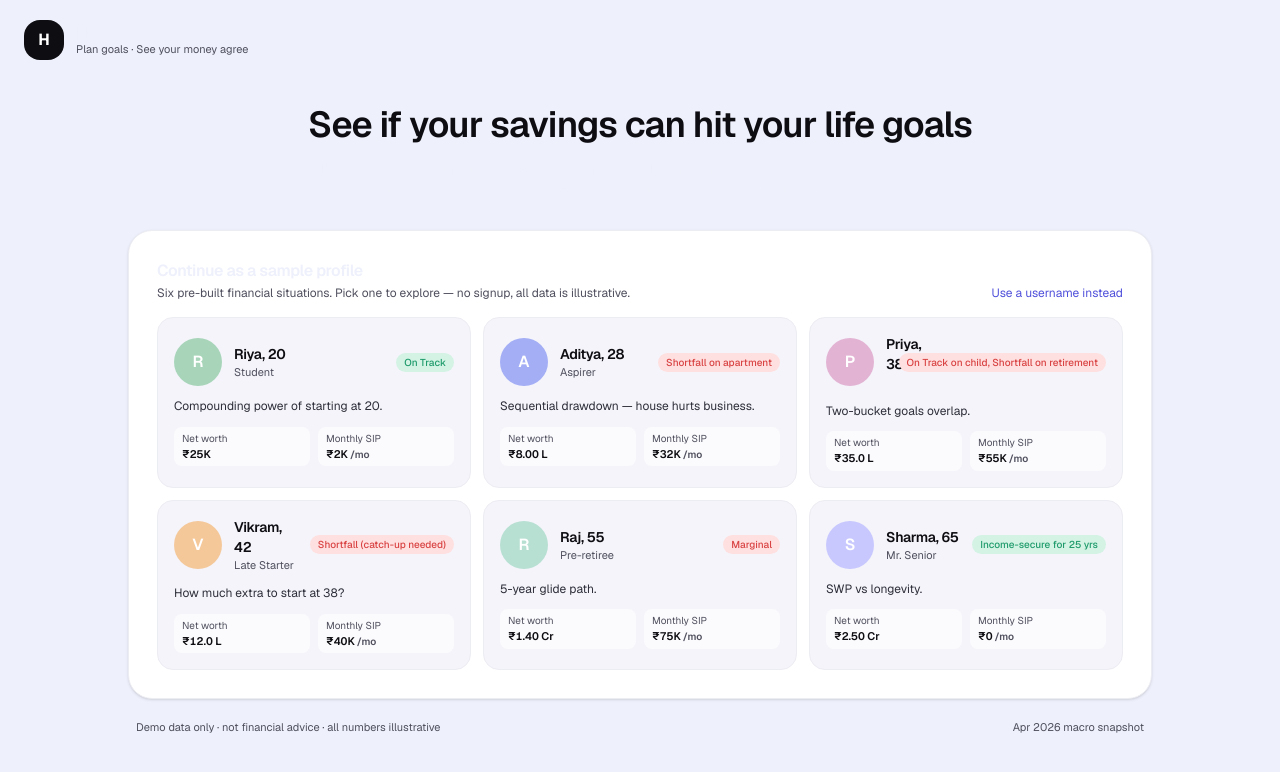
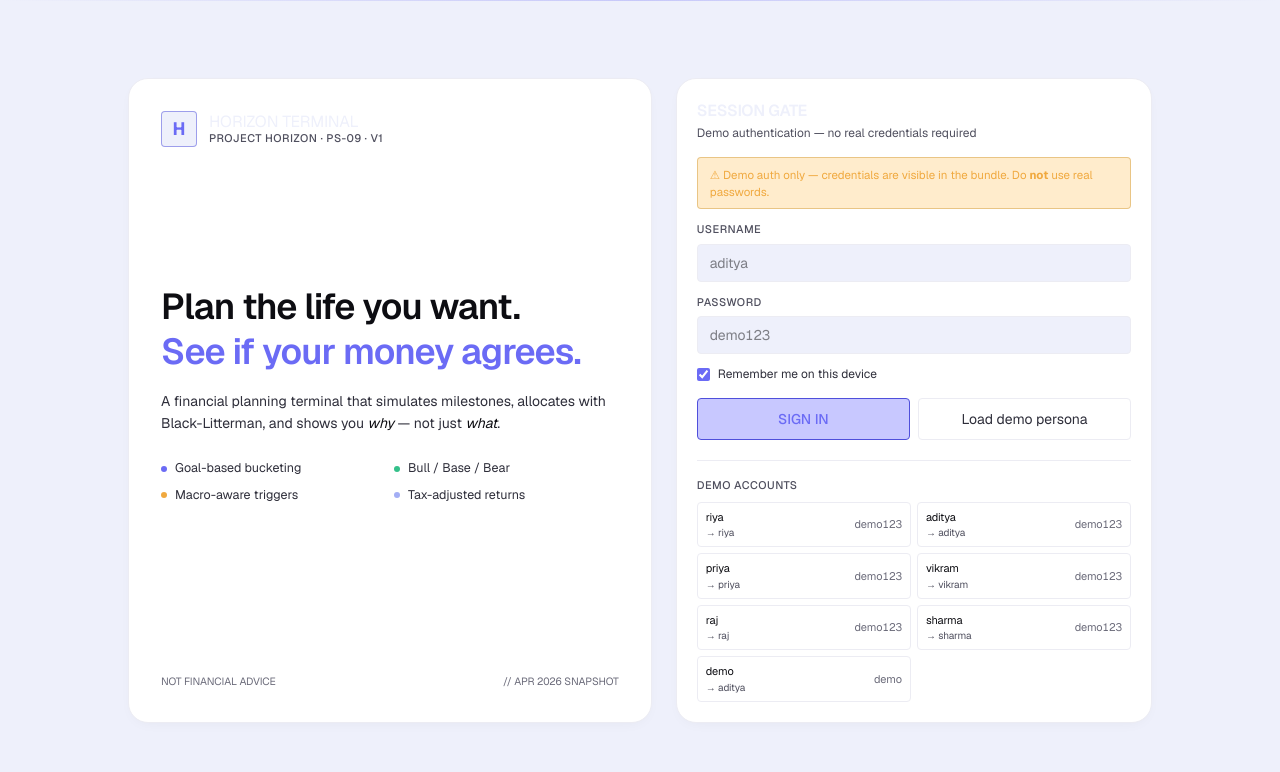
Before and after one commit to MananBhanushali/horizon26, a Next.js app: page /login in a window 1280 px wide. Shown: the top 772 px of the page. Built offline with nearby package versions, Linux system fonts and the light colour scheme.

Commit message:
booht changes

```diff
--- a/app/login/page.tsx
+++ b/app/login/page.tsx
@@ -4,238 +4,238 @@ import { useState } from "react";
 import { useRouter } from "next/navigation";
 import { useApp } from "@/components/providers/AppProvider";
 import { demoUsers } from "@/data/users";
-import { personas } from "@/data/personas";
-
-const PROFILE_COLORS: Record<string, string> = {
-  riya: "#a8d5ba",
-  aditya: "#a3aef5",
-  priya: "#e3b3d4",
-  vikram: "#f5c89a",
-  raj: "#b8e0d2",
-  sharma: "#c8c8ff",
-};
+import { TerminalPanel } from "@/components/ui/TerminalPanel";
+import Silk from "@/components/ui/Silk";
 
 export default function LoginPage() {
   const { login } = useApp();
   const router = useRouter();
   const [username, setUsername] = useState("");
   const [password, setPassword] = useState("");
+  const [remember, setRemember] = useState(true);
   const [error, setError] = useState<string | null>(null);
   const [loading, setLoading] = useState(false);
-  const [showManual, setShowManual] = useState(false);
 
-  const signInAs = (u: string, p: string) => {
-    setLoading(true);
+  const onSubmit = (e: React.FormEvent) => {
+    e.preventDefault();
     setError(null);
-    setTimeout(() => {
-      const r = login(u, p, true);
-      setLoading(false);
-      if (r.ok) router.push("/dashboard");
-      else setError(r.error);
-    }, 200);
-  };
-
-  const onManualSubmit = (e: React.FormEvent) => {
-    e.preventDefault();
     if (!username.trim() || !password.trim()) {
       setError("Username and password are required.");
       return;
     }
-    signInAs(username, password);
+    setLoading(true);
+    setTimeout(() => {
+      const r = login(username, password, remember);
+      setLoading(false);
+      if (!r.ok) {
+        setError(r.error);
+      } else {
+        router.push("/dashboard");
+      }
+    }, 220);
+  };
+
+  const loadDemo = () => {
+    setLoading(true);
+    setTimeout(() => {
+      const r = login("demo", "demo", true);
+      setLoading(false);
+      if (r.ok) router.push("/dashboard");
+      else setError(r.error);
+    }, 220);
   };
 
   return (
-    <div className="min-h-screen w-full flex flex-col">
-      {/* Top brand bar */}
-      <header className="px-6 py-5 flex items-center gap-3">
+    <div className="relative min-h-screen overflow-hidden bg-[var(--color-base)]">
+      {/* Background Effects */}
+      <div className="absolute inset-0 -z-10 opacity-10 pointer-events-none">
+        <Silk speed={2} scale={1.2} color="#22d3ee" noiseIntensity={1.5} />
+      </div>
+      <div className="absolute inset-0 h-grid-bg opacity-30 pointer-events-none" />
+      <div className="absolute inset-x-0 top-0 h-px bg-linear-to-r from-transparent via-cyan/30 to-transparent" />
+
+      <div className="relative grid place-items-center min-h-screen px-4 py-10">
+        <div className="grid w-full max-w-5xl gap-6 lg:grid-cols-[1.1fr_1fr] lg:items-stretch">
+          {/* Left: Terminal banner */}
+          <div className="h-panel-raised h-scanline flex flex-col justify-between p-6 lg:p-8 min-h-[420px]">
+            <div className="flex items-center gap-3">
               <div
-          className="grid place-items-center h-10 w-10 rounded-2xl bg-[var(--color-pill-dark)] text-white font-bold"
+                className="grid place-items-center h-9 w-9 rounded border border-[var(--color-cyan-dim)]/50 bg-[var(--color-base)] text-[var(--color-cyan)] h-mono text-lg font-bold"
                 aria-hidden
               >
                 H
               </div>
               <div className="leading-tight">
-          <div className="text-base font-semibold tracking-tight">Horizon</div>
-          <div className="text-[11px] text-[var(--color-ink-dim)]">
-            Plan goals · See your money agree
+                <div className="h-mono text-base tracking-[0.06em]">
+                  HORIZON TERMINAL
+                </div>
+                <div className="h-tick">PROJECT HORIZON · PS-09 · v1</div>
               </div>
             </div>
-      </header>
 
-      <main className="flex-1 grid place-items-center px-4 pb-10">
-        <div className="w-full max-w-5xl">
-          {/* Hero */}
-          <div className="text-center mb-7">
-            <h1 className="text-3xl md:text-4xl font-semibold tracking-tight">
-              See if your savings can hit your life goals
+            <div className="mt-8 lg:mt-0">
+              <h1 className="text-3xl lg:text-4xl font-semibold tracking-tight leading-tight">
+                Plan the life you want.
+                <br />
+                <span className="text-[var(--color-cyan)]">
+                  See if your money agrees.
+                </span>
               </h1>
-            <p className="mt-3 text-sm md:text-base text-[var(--color-ink-mid)] max-w-2xl mx-auto leading-relaxed">
-              Drag goals onto a timeline and watch the math run. Buying a house at 32 drains the
-              corpus that was funding a business at 35 — Horizon shows you the cascade, not
-              calculator-by-calculator.
+              <p className="mt-4 max-w-md text-sm text-[var(--color-ink-mid)] leading-relaxed">
+                A financial planning terminal that simulates milestones,
+                allocates with Black-Litterman, and shows you{" "}
+                <em className="text-[var(--color-ink)]">why</em> — not just{" "}
+                <em className="text-[var(--color-ink)]">what</em>.
               </p>
+              <ul className="mt-6 grid grid-cols-2 gap-2 text-[12.5px] text-[var(--color-ink-mid)]">
+                <li className="flex items-center gap-2">
+                  <span className="h-1.5 w-1.5 rounded-full bg-[var(--color-cyan)]" />{" "}
+                  Goal-based bucketing
+                </li>
+                <li className="flex items-center gap-2">
+                  <span className="h-1.5 w-1.5 rounded-full bg-[var(--color-mint)]" />{" "}
+                  Bull / Base / Bear
+                </li>
+                <li className="flex items-center gap-2">
+                  <span className="h-1.5 w-1.5 rounded-full bg-[var(--color-amber)]" />{" "}
+                  Macro-aware triggers
+                </li>
+                <li className="flex items-center gap-2">
+                  <span className="h-1.5 w-1.5 rounded-full bg-[var(--color-slate)]" />{" "}
+                  Tax-adjusted returns
+                </li>
+              </ul>
             </div>
 
-          {/* Profile cards — one-click sign-in */}
-          <div className="rounded-3xl bg-white p-6 md:p-7 shadow-sm border border-[var(--color-edge)]">
-            <div className="flex items-end justify-between mb-4 flex-wrap gap-2">
-              <div>
-                <div className="text-base font-semibold tracking-tight">
-                  Continue as a sample profile
-                </div>
-                <div className="text-xs text-[var(--color-ink-dim)] mt-0.5">
-                  Six pre-built financial situations. Pick one to explore — no signup, all data is
-                  illustrative.
+            <div className="mt-8 flex items-center justify-between text-[10.5px] text-[var(--color-ink-faint)] h-mono">
+              <span>NOT FINANCIAL ADVICE</span>
+              <span>{"//"} APR 2026 SNAPSHOT</span>
             </div>
           </div>
-              <button
-                onClick={() => setShowManual((v) => !v)}
-                className="text-xs text-[var(--color-cyan-dim)] hover:underline"
+
+          {/* Right: Login card */}
+          <TerminalPanel
+            title="SESSION GATE"
+            subtitle="Demo authentication — no real credentials required"
+            raised
+            scanline
           >
-                {showManual ? "Hide" : "Use a username instead"}
-              </button>
+            <div className="mb-3 rounded border border-[var(--color-amber-dim)]/40 bg-[var(--color-amber-soft)] px-3 py-2 text-[11.5px] text-[var(--color-amber)]">
+              ⚠ Demo auth only — credentials are visible in the bundle. Do{" "}
+              <strong>not</strong> use real passwords.
             </div>
 
-            <div className="grid grid-cols-1 sm:grid-cols-2 lg:grid-cols-3 gap-3">
-              {personas.map((p) => {
-                const user = demoUsers.find((u) => u.personaId === p.id);
-                if (!user) return null;
-                const onTrack = p.status === "ON_TRACK" || p.status === "SURPLUS";
-                return (
-                  <button
-                    key={p.id}
-                    onClick={() => signInAs(user.username, user.password)}
-                    disabled={loading}
-                    className="group text-left rounded-2xl border border-[var(--color-edge)] bg-[var(--color-grid)] hover:bg-white hover:border-[var(--color-lavender-deep)] hover:shadow-md transition-all p-4 disabled:opacity-50"
+            <form
+              onSubmit={onSubmit}
+              className="flex flex-col gap-3"
+              noValidate
             >
-                    <div className="flex items-center gap-3">
-                      <span
-                        className="grid place-items-center h-12 w-12 rounded-full text-white text-base font-semibold"
-                        style={{ background: PROFILE_COLORS[p.id] ?? "#c8c8ff" }}
-                      >
-                        {p.name.charAt(0)}
-                      </span>
-                      <div className="min-w-0 flex-1">
-                        <div className="text-sm font-semibold tracking-tight">
-                          {p.name}, {p.age}
-                        </div>
-                        <div className="text-[11px] text-[var(--color-ink-dim)] truncate">
-                          {p.title.replace(`${p.name} the `, "")}
-                        </div>
-                      </div>
-                      <span
-                        className="text-[10px] font-medium px-2 py-0.5 rounded-full"
-                        style={{
-                          color: onTrack ? "var(--color-mint-dim)" : "var(--color-warn-dim)",
-                          background: onTrack
-                            ? "var(--color-mint-soft)"
-                            : "var(--color-warn-soft)",
-                        }}
-                      >
-                        {p.headlineStatus}
-                      </span>
-                    </div>
-                    <p className="mt-3 text-xs text-[var(--color-ink-mid)] leading-snug">
-                      {p.tagline}
-                    </p>
-                    <div className="mt-3 grid grid-cols-2 gap-2 text-[11px]">
-                      <div className="rounded-lg bg-white/70 px-2 py-1">
-                        <div className="text-[10px] text-[var(--color-ink-dim)]">Net worth</div>
-                        <div className="font-semibold tabular-nums">
-                          ₹{compactDigits(p.netWorth)}
-                        </div>
-                      </div>
-                      <div className="rounded-lg bg-white/70 px-2 py-1">
-                        <div className="text-[10px] text-[var(--color-ink-dim)]">
-                          {p.monthlyContribution >= 0 ? "Monthly SIP" : "Monthly draw"}
-                        </div>
-                        <div className="font-semibold tabular-nums">
-                          ₹{compactDigits(Math.abs(p.monthlyContribution))}
-                          <span className="text-[10px] text-[var(--color-ink-dim)] ml-0.5">
-                            /mo
-                          </span>
-                        </div>
-                      </div>
-                    </div>
-                  </button>
-                );
-              })}
-            </div>
-
-            {/* Manual login (collapsible) */}
-            {showManual && (
-              <form
-                onSubmit={onManualSubmit}
-                className="mt-6 pt-5 border-t border-[var(--color-edge)] grid grid-cols-1 sm:grid-cols-[1fr_1fr_auto] items-end gap-3"
-              >
-                <Field label="Username">
+              <Field label="USERNAME">
                 <input
                   type="text"
                   autoComplete="username"
                   value={username}
                   onChange={(e) => setUsername(e.target.value)}
+                  className="h-mono w-full rounded border border-[var(--color-edge)] bg-[var(--color-base)] px-3 py-2 text-sm focus:border-[var(--color-cyan-dim)] focus:outline-none"
                   placeholder="aditya"
-                    className="w-full rounded-xl border border-[var(--color-edge)] bg-white px-3 py-2.5 text-sm focus:border-[var(--color-cyan)] focus:outline-none"
+                  aria-required
                 />
               </Field>
-                <Field label="Password">
+              <Field label="PASSWORD">
                 <input
                   type="password"
                   autoComplete="current-password"
                   value={password}
                   onChange={(e) => setPassword(e.target.value)}
+                  className="h-mono w-full rounded border border-[var(--color-edge)] bg-[var(--color-base)] px-3 py-2 text-sm focus:border-[var(--color-cyan-dim)] focus:outline-none"
                   placeholder="demo123"
-                    className="w-full rounded-xl border border-[var(--color-edge)] bg-white px-3 py-2.5 text-sm focus:border-[var(--color-cyan)] focus:outline-none"
+                  aria-required
                 />
               </Field>
-                <button
-                  type="submit"
-                  disabled={loading}
-                  className="rounded-full bg-[var(--color-pill-dark)] px-5 py-2.5 text-sm font-medium text-white hover:opacity-90 disabled:opacity-50"
-                >
-                  {loading ? "Signing in…" : "Sign in"}
-                </button>
-              </form>
-            )}
+              <label className="flex items-center gap-2 text-xs text-[var(--color-ink-mid)] select-none">
+                <input
+                  type="checkbox"
+                  checked={remember}
+                  onChange={(e) => setRemember(e.target.checked)}
+                  className="accent-[var(--color-cyan)]"
+                />
+                Remember me on this device
+              </label>
 
               {error && (
                 <div
                   role="alert"
-                className="mt-4 rounded-xl px-3 py-2 text-xs"
-                style={{ background: "var(--color-warn-soft)", color: "var(--color-warn-dim)" }}
+                  className="rounded border border-[var(--color-warn-dim)]/40 bg-[var(--color-warn-soft)] px-3 py-2 text-xs text-[var(--color-warn)]"
                 >
                   {error}
                 </div>
               )}
+
+              <div className="flex flex-col sm:flex-row gap-2 mt-1">
+                <button
+                  type="submit"
+                  disabled={loading}
+                  className="flex-1 rounded border border-[var(--color-cyan-dim)] bg-[var(--color-cyan-soft)] px-4 py-2.5 text-sm font-medium text-[var(--color-cyan)] hover:bg-[var(--color-cyan)]/15 disabled:opacity-60"
+                >
+                  {loading ? "AUTHENTICATING…" : "SIGN IN"}
+                </button>
+                <button
+                  type="button"
+                  onClick={loadDemo}
+                  disabled={loading}
+                  className="flex-1 rounded border border-[var(--color-edge)] bg-[var(--color-panel)] px-4 py-2.5 text-sm text-[var(--color-ink-mid)] hover:border-[var(--color-edge-strong)] hover:text-[var(--color-ink)]"
+                >
+                  Load demo persona
+                </button>
               </div>
+            </form>
 
-          {/* Footer */}
-          <div className="mt-5 flex items-center justify-between text-[11px] text-[var(--color-ink-dim)] flex-wrap gap-2 px-2">
-            <span>Demo data only · not financial advice · all numbers illustrative</span>
-            <span>Apr 2026 macro snapshot</span>
+            <div className="mt-5 border-t border-[var(--color-edge)] pt-4">
+              <div className="h-tick mb-2">DEMO ACCOUNTS</div>
+              <ul className="grid grid-cols-2 gap-1.5 text-[11px] h-mono">
+                {demoUsers.map((u) => (
+                  <li
+                    key={u.username}
+                    className="flex items-center justify-between gap-1.5 rounded border border-[var(--color-edge)] bg-[var(--color-panel)] px-2 py-1.5"
+                  >
+                    <button
+                      onClick={() => {
+                        setUsername(u.username);
+                        setPassword(u.password);
+                        setError(null);
+                      }}
+                      className="text-left flex-1 hover:text-[var(--color-cyan)]"
+                    >
+                      <div>{u.username}</div>
+                      <div className="text-[10px] text-[var(--color-ink-dim)]">
+                        → {u.personaId}
+                      </div>
+                    </button>
+                    <span className="text-[var(--color-ink-faint)]">
+                      {u.password}
+                    </span>
+                  </li>
+                ))}
+              </ul>
+            </div>
+          </TerminalPanel>
         </div>
       </div>
-      </main>
     </div>
   );
 }
 
-function Field({ label, children }: { label: string; children: React.ReactNode }) {
+function Field({
+  label,
+  children,
+}: {
+  label: string;
+  children: React.ReactNode;
+}) {
   return (
     <label className="flex flex-col gap-1.5">
-      <span className="text-[10px] font-medium uppercase tracking-wider text-[var(--color-ink-dim)]">
-        {label}
-      </span>
+      <span className="h-tick">{label}</span>
       {children}
     </label>
   );
 }
-
-function compactDigits(n: number): string {
-  const abs = Math.abs(n);
-  if (abs >= 1_00_00_000)
-    return `${(abs / 1_00_00_000).toFixed(abs >= 10_00_00_000 ? 1 : 2)} Cr`;
-  if (abs >= 1_00_000) return `${(abs / 1_00_000).toFixed(abs >= 10_00_000 ? 1 : 2)} L`;
-  if (abs >= 1_000) return `${(abs / 1_000).toFixed(0)}K`;
-  return abs.toLocaleString("en-IN");
-}
```
Lines whose indentation alone changed are shown as unchanged.
